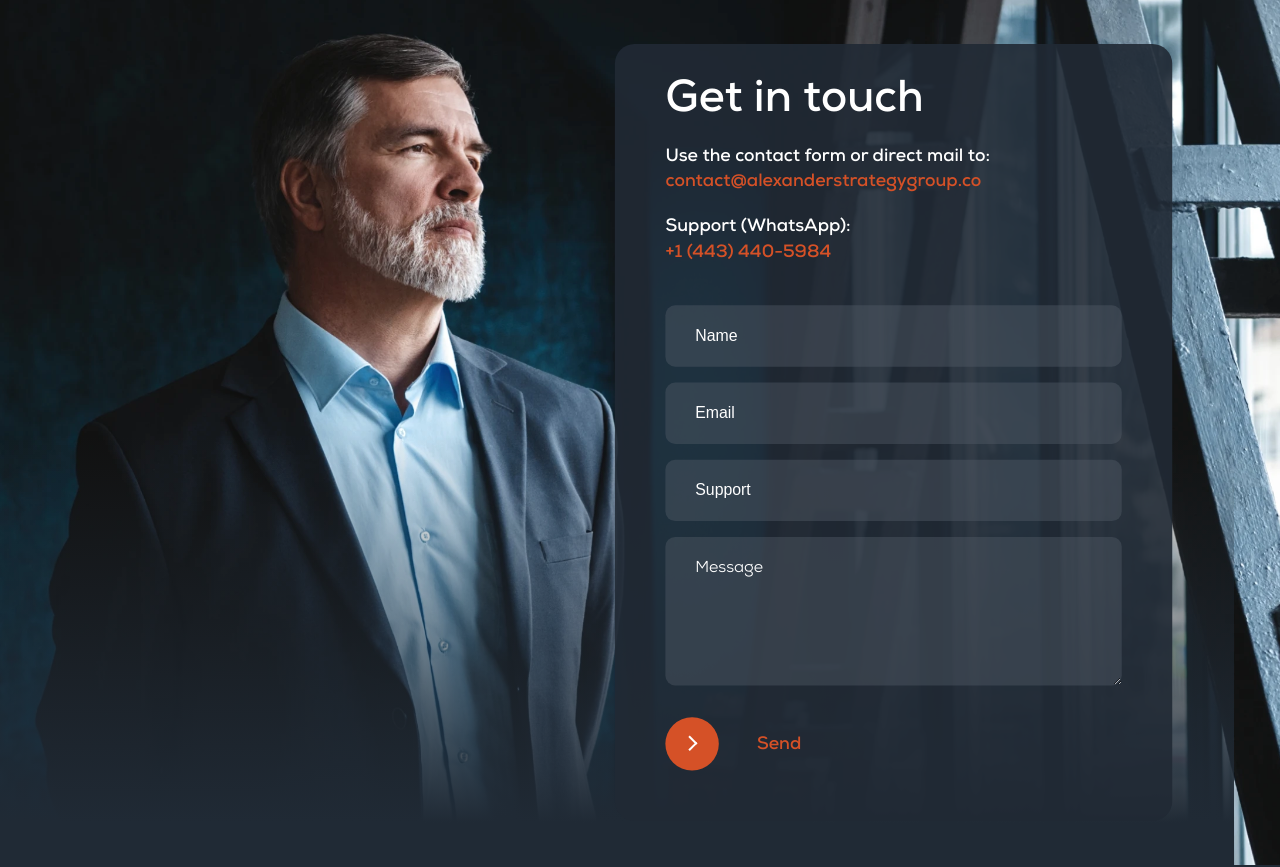
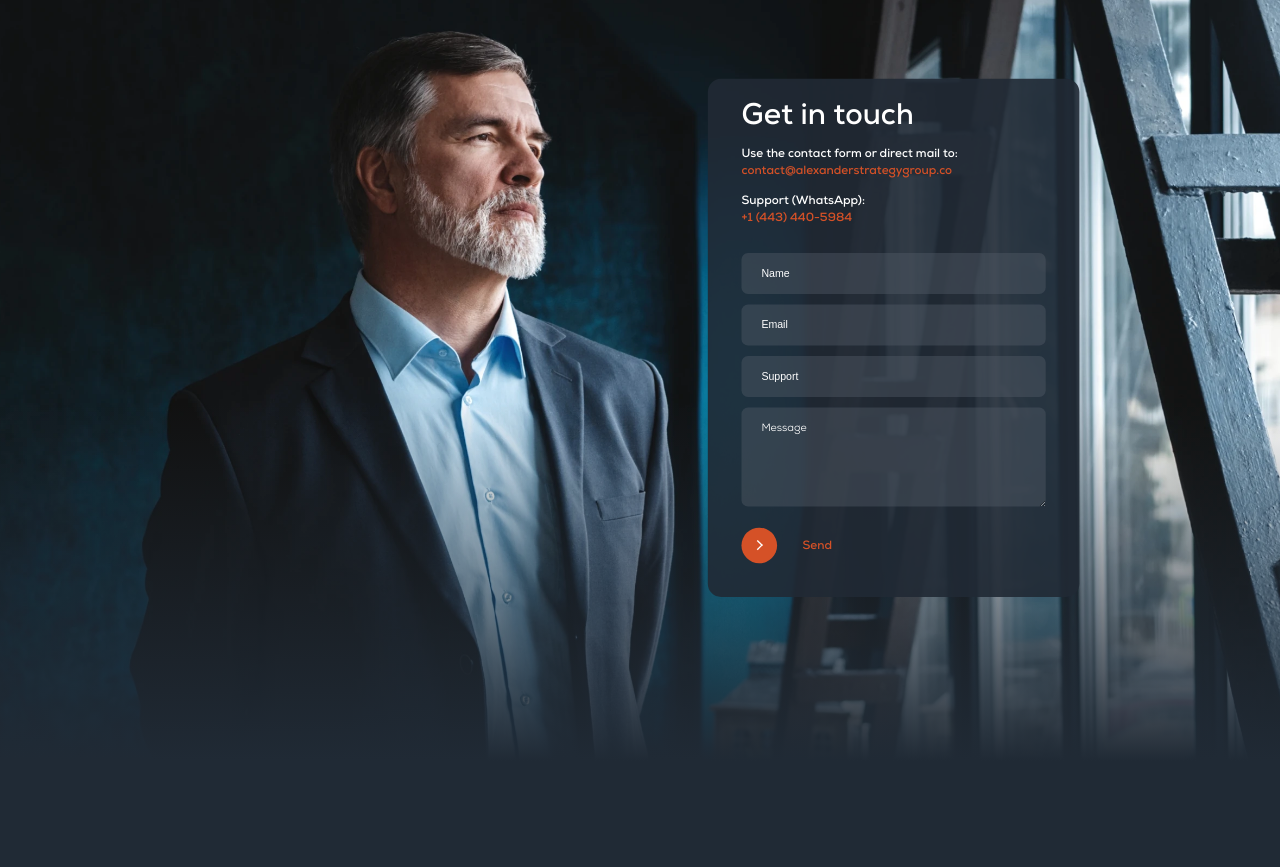
Before and after one commit to Novadigital-fr/ASG, a Nuxt app: page /contact in a window 1280 px wide. Shown: the top 867 px of the page. Built offline with nearby package versions, Linux system fonts and the light colour scheme.

Commit message:
reglage petit ecran

```diff
--- a/components/Header.vue
+++ b/components/Header.vue
@@ -235,8 +235,8 @@ header {
   font-size: 20px;
   font-weight: 700;
 
-  @media screen and (max-width: 1381px) {
-    font-size: 1em;
+  @media (max-width: 1381px) {
+    font-size: 16px;
 
   }
   .text_logo {
@@ -247,6 +247,10 @@ header {
   .logo_ordi {
       width: 100px;
       margin-bottom: 15px;
+      @media (max-width: 1381px) {
+        width: 80px;
+        margin-bottom: 10px;
+  }
   }
 }
 header{
@@ -263,12 +267,20 @@ header{
 }
 nav {
   margin-top: 15vh;
+  @media (max-width: 1381px) {
+    margin-top: 10vh;
+
+  }
+
   li {
   //   position: absolute;
   //   top: 50%;
   // left: 50%;
     margin-bottom: 2vh;
+    @media (max-width: 1381px) {
+      margin-bottom: 1vh;
 
+  }
   }
 }
 .top_sous{
--- a/components/HomeHorizontal.vue
+++ b/components/HomeHorizontal.vue
@@ -183,6 +183,10 @@ onUnmounted(() => {
   }
 
 }
+.slider__progress-wrap {
+  bottom: 3vh;
+
+}
 
 }
 
--- a/components/TheFooter.vue
+++ b/components/TheFooter.vue
@@ -124,7 +124,7 @@ footer {
   @media (min-width: 1924px) {
     height: 50vh;
   }
-  @media (max-width: 1381px) {
+  @media (max-width: 1281px) {
     height: 62vh;
 
     h4{
--- a/components/serv/Image.vue
+++ b/components/serv/Image.vue
@@ -357,6 +357,10 @@ export default {
     display: block;
     transform: rotate(-45deg);
   }
+  @media (min-width: 1000px) and (max-width: 1241px) {
+    display: none;
+
+  }
 }
 .icone_tel {
   width: 30px;
--- a/pages/contact.vue
+++ b/pages/contact.vue
@@ -107,14 +107,12 @@
 .contenu-global {
   height: 100vh;
   background-color: var(--color-bg-dark);
-  background-image: linear-gradient(180deg, rgba(32, 42, 53, 0) 50.3%, #202A35 91%),
-    url("../assets/img/Img_Contact/alexander_strategy_group_contact.webp");
+  background-image: linear-gradient(180deg, rgba(32, 42, 53, 0) 50.3%, #202A35 91%), url("../assets/img/Img_Contact/alexander_strategy_group_contact.webp");
   background-size: cover;
   background-repeat: no-repeat;
   display: flex;
   justify-content: flex-end;
   align-items: center;
-
   transform: scale(1.1);
   animation: 2s back;
 
@@ -131,10 +129,6 @@
   @media (max-width: 1381px) {
     min-height: 100vh;
     height: auto;
-    background-position: -100px center;
-
-
-
   }
 }
 
@@ -149,17 +143,20 @@ margin: 4vh 0;
   flex-direction: column;
   background-color: rgba(33, 42, 53, 0.9);
   border-radius: 20px;
-  margin: 5vh 10vw 5vh 0;
+  margin: 7vh 10vw 5vh 0;
   padding: 0 4% 4% 4%;
   width: 38vw;
   z-index: 1;
   height: fit-content;
   transform: scale(0.9);
-  @media (max-width: 1381px) {
-    margin: 5vh 10vw 5vh 0;
+  @media (min-width: 1000px) and (max-width: 1381px) {
+    margin: -14vh 10vw 0vh 0;
     width: 44vw;
+    transform: scale(0.6);
+
 
   }
+
 }
 
 form {
@@ -217,11 +214,9 @@ display: none;
     background-position: center center;
   }
   .formulaire {
-    margin: 10vh 5vw 5vh 0;
     width: 48vw;
   }
   .sous-div {
-    height: 50vh;
     background-position: center center;
   }
 }
```
